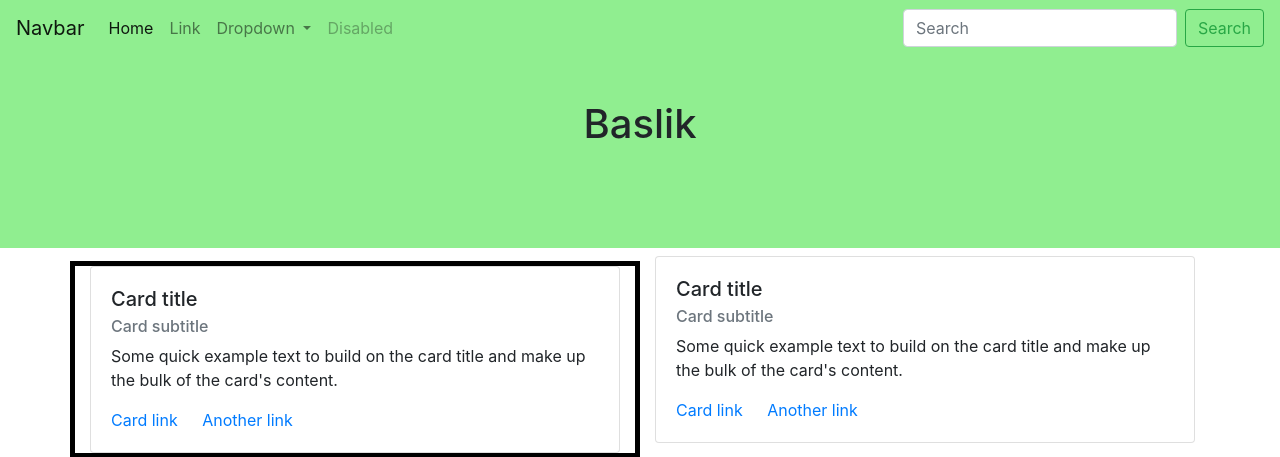
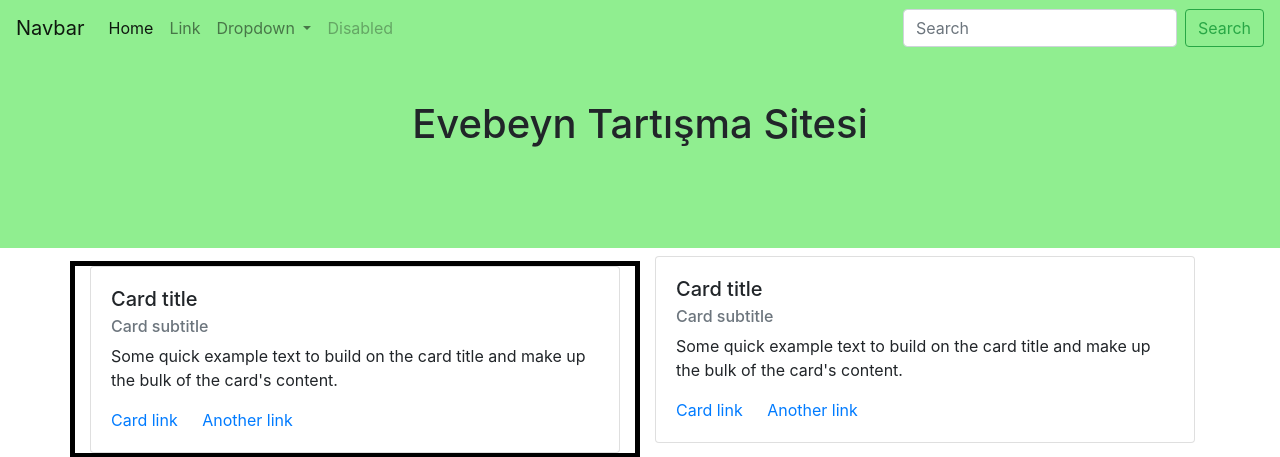
Before and after one commit to AdEnPo/Ebeveyn-Blog-Tartisma, a PHP site: page / in a window 1280 px wide. Shown: the top 457 px of the page. Run offline with PHP 8.4, Linux system fonts and the light colour scheme; some libraries are stand-ins or nearby versions.

Commit message:
deneme commit

```diff
--- a/Includes/header.php
+++ b/Includes/header.php
@@ -12,7 +12,7 @@
 <body>
 	<?php include("includes/nav.php");?>
 	<div class="text-center">
-		<h1>Baslik</h1>
+		<h1>Evebeyn Tartışma Sitesi</h1>
 	</div>
 
 	<div class="container">
```
